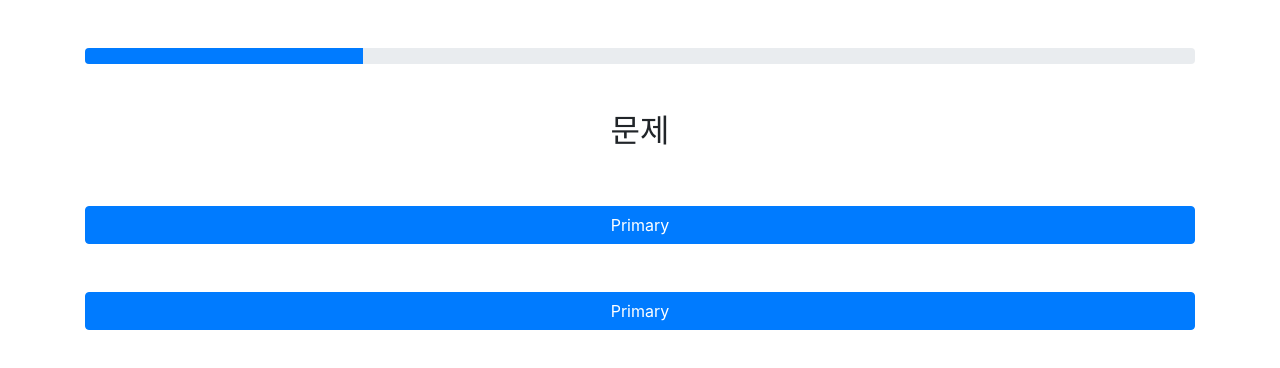
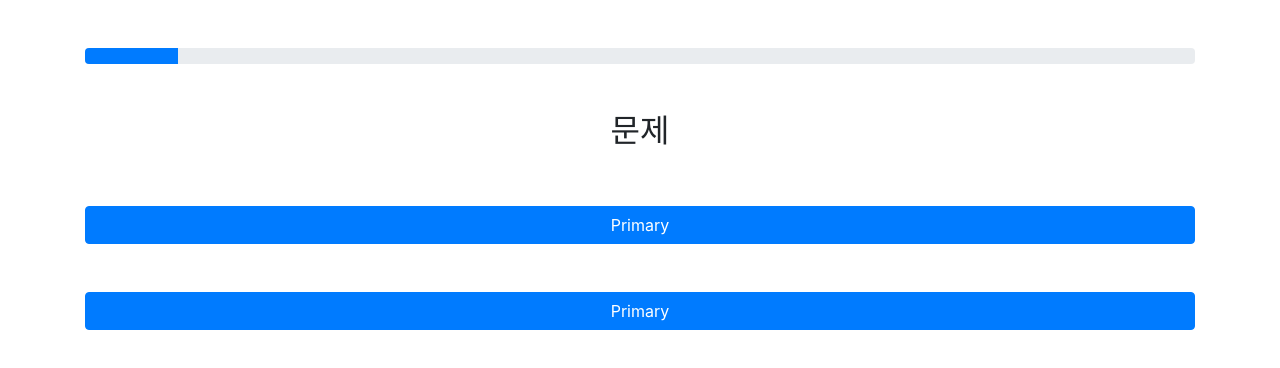
Before and after one commit to junep16/animal-test, a plain HTML site: page index.html in a window 1280 px wide. Drawn offline with nearby package versions, Linux system fonts and the light colour scheme.

Commit message:
✨ 프로그래스바 기능 구현

```diff
--- a/index.html
+++ b/index.html
@@ -15,7 +15,7 @@
   </article>
   <article class="question">
     <div class="progress mt-5">
-      <div class="progress-bar" role="progressbar" style="width: 25%" aria-valuenow="25" aria-valuemin="0" aria-valuemax="100"></div>
+      <div class="progress-bar" role="progressbar" style="width: calc(100/12*1%)"></div>
     </div>
     <h2 id="title" class="text-center mt-5">문제</h2>
     <input id="type" type="hidden" value="EI">
@@ -55,6 +55,7 @@
     );
 
     function next() {
+      $(".progress-bar").attr("style", "width: calc(100/12*"+num+"%)")
       $("#title").html(q[num]["title"]);
       $("type").val(q[num]["type"]);
       $("#A").html(q[num]["A"]);
```
